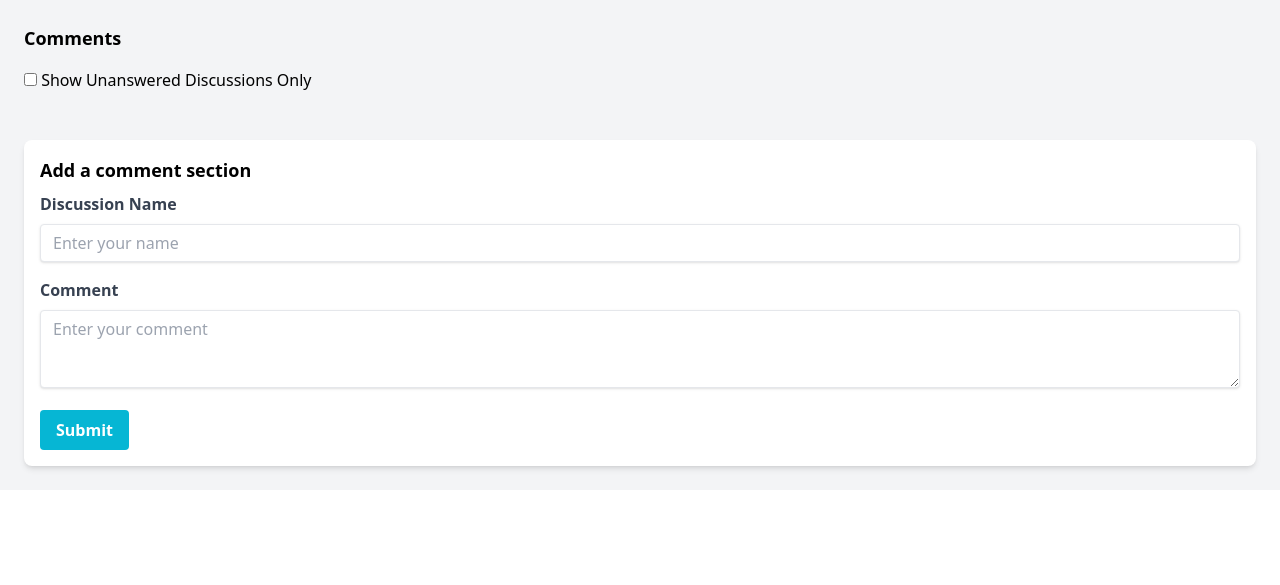
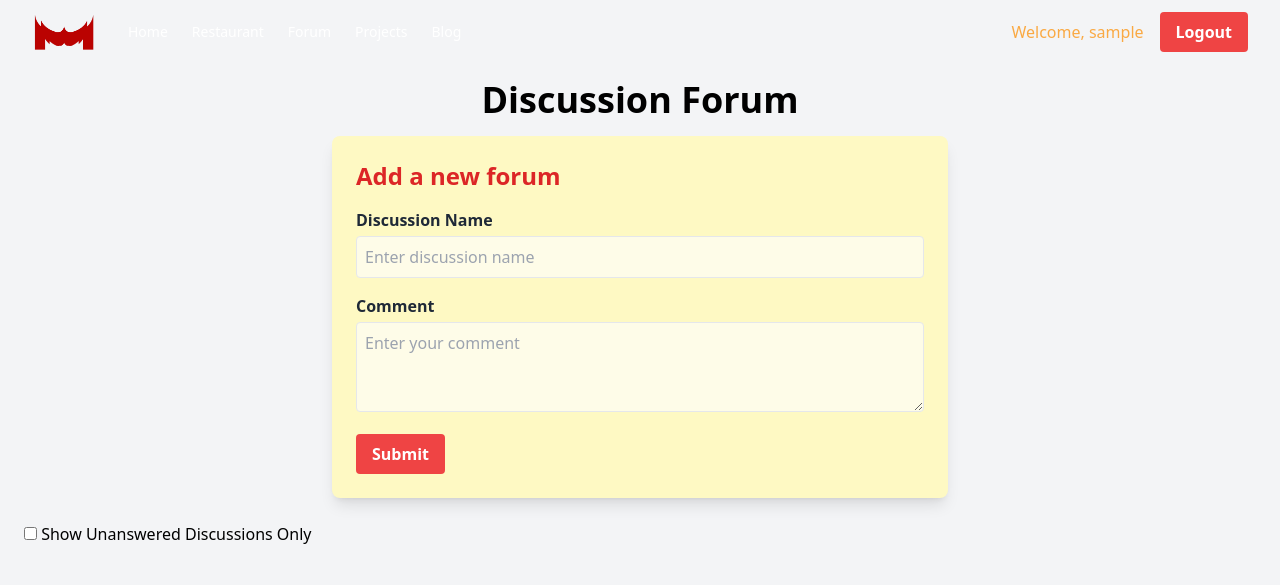
Before and after one commit to C04-PBP/mineat, a Django app: page /forum/ in a window 1280 px wide. Shown: the top 585 px of the page. Run offline with Django 5.2, Linux system fonts and the light colour scheme; the visitor is signed in with stand-in values (Sample User, id 1); data that the repository does not hold is empty; some libraries are stand-ins or nearby versions.

Commit message:
feat: add temp css to forum

```diff
--- a/forum/templates/forum_umum.html
+++ b/forum/templates/forum_umum.html
@@ -4,50 +4,53 @@
 {% endblock meta %}
 
 {% block content %}
-<div class="bg-gray-100 p-6">
-    <h2 class="text-lg font-bold mb-4">Comments</h2>
-    <div class="flex flex-col space-y-4" id="comment-section">
-        <div class="mb-4">
-            <label>
-                <input type="checkbox" id="filterUnanswered" {% if filter_unanswered %}checked{% endif %}>
-                Show Unanswered Discussions Only
-            </label>
-        </div>
-        <div id="test">
-            {% for forum in forums %}
-                {% include "forum_card.html" %}
-            {% endfor %}
-        </div>
+{% include 'show_header.html' %}
+<div class="pt-20 bg-gray-100 p-6"> <!-- Add padding-top to avoid collision with header -->
+    <h1 class="text-4xl text-center font-bold text-black mb-4">Discussion Forum</h1>
+
+    <!-- Add Forum Box -->
+    <div class="bg-yellow-100 p-6 rounded-lg shadow-lg mb-6 mx-auto lg:w-1/2"> <!-- Center and restrict width -->
+        <h2 class="text-2xl font-semibold text-red-600 mb-4">Add a new forum</h2>
         {% if user.is_authenticated %}
-        <form id="comment-form" class="bg-white p-4 rounded-lg shadow-md">
-            <h3 class="text-lg font-bold mb-2">Add a comment section</h3>
-            <div class="mb-4">
-                <label class="block text-gray-700 font-bold mb-2" for="name">
-                    Discussion Name
-                </label>
+        <form id="comment-form" class="space-y-4">
+            <div>
+                <label for="name" class="block text-gray-800 font-bold mb-1">Discussion Name</label>
                 <input
-                    class="shadow appearance-none border rounded w-full py-2 px-3 text-gray-700 leading-tight focus:outline-none focus:shadow-outline"
-                    id="name" type="text" placeholder="Enter your name">
+                    id="name" type="text" placeholder="Enter discussion name"
+                    class="w-full p-2 border rounded bg-yellow-50"
+                >
             </div>
-            <div class="mb-4">
-                <label class="block text-gray-700 font-bold mb-2" for="comment">
-                    Comment
-                </label>
+            <div>
+                <label for="comment" class="block text-gray-800 font-bold mb-1">Comment</label>
                 <textarea
-                    class="shadow appearance-none border rounded w-full py-2 px-3 text-gray-700 leading-tight focus:outline-none focus:shadow-outline"
-                    id="comment" rows="3" placeholder="Enter your comment"></textarea>
+                    id="comment" rows="3" placeholder="Enter your comment"
+                    class="w-full p-2 border rounded bg-yellow-50"
+                ></textarea>
             </div>
-            <button
-                class="bg-cyan-500 hover:bg-cyan-700 text-white font-bold py-2 px-4 rounded focus:outline-none focus:shadow-outline"
-                type="submit">
+            <button type="submit"
+                class="bg-red-500 text-white font-semibold py-2 px-4 rounded hover:bg-red-600 transition"
+            >
                 Submit
             </button>
         </form>
         {% else %}
-        <p>
-            <a href="{% url 'fnb:login' %}">Log in</a> to add a new forum.
-        </p>
+        <p class="text-gray-600">Please <a href="{% url 'fnb:login' %}" class="text-blue-500 underline">log in</a> to add a new forum.</p>
         {% endif %}
+    </div>
+
+    <!-- Filter Checkbox -->
+    <div class="mb-4">
+        <label>
+            <input type="checkbox" id="filterUnanswered" {% if filter_unanswered %}checked{% endif %}>
+            Show Unanswered Discussions Only
+        </label>
+    </div>
+
+    <!-- Forum Cards Grid -->
+    <div id="comment-section" class="grid grid-cols-1 md:grid-cols-2 lg:grid-cols-3 gap-4">
+        {% for forum in forums %}
+            {% include "forum_card.html" %}
+        {% endfor %}
     </div>
 </div>
 
```
Also changed, not shown: forum/templates/forum_card.html (+18 -8 lines), forum/templates/forum_khusus.html (+30 -14 lines).
